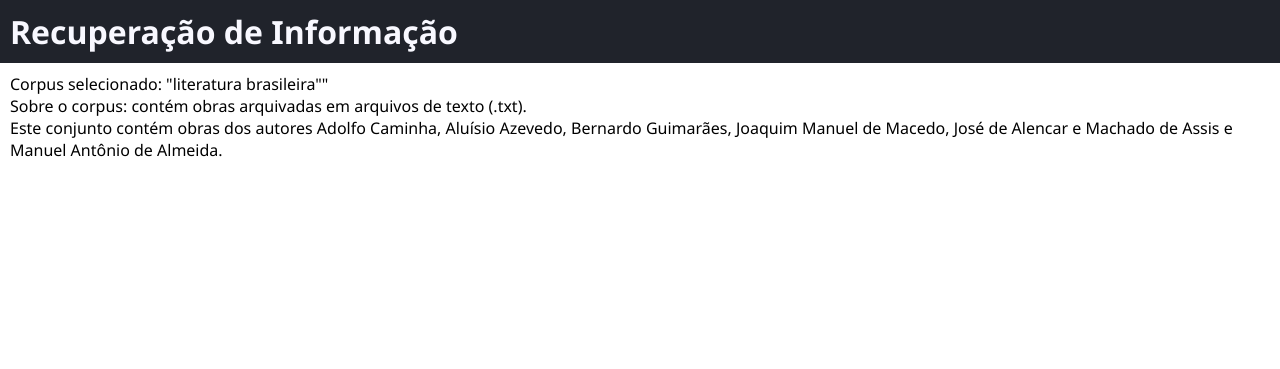
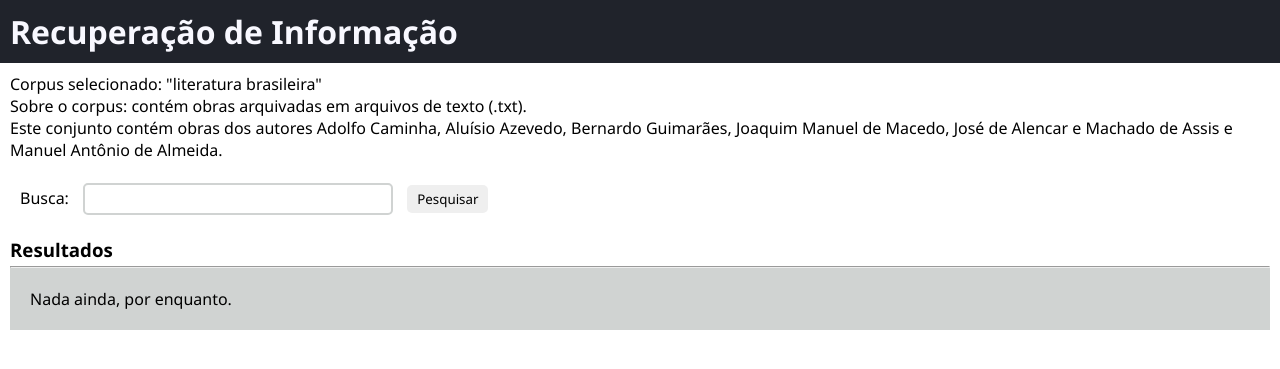
Before and after one commit to JVSC/Recuperacao-de-Informacao, a Flask app: page / in a window 1280 px wide. Shown: the top 369 px of the page. Run offline with Flask 2, Linux system fonts and the light colour scheme.

Commit message:
adiciona pesquisa booleana pelo template

```diff
--- a/app.py
+++ b/app.py
@@ -1,11 +1,18 @@
-from flask import Flask, render_template, jsonify
+from flask import Flask, render_template, jsonify, request, url_for
+from boolean_search import pesquisa_booleana
 import json
 
 app = Flask(__name__)
 
+corpus_info = open('./templates/corpus_info.json', 'r', encoding='utf8')
+data = json.load(corpus_info)
+
 @app.route('/')
 def index():
-    corpus_info = open('./templates/corpus_info.json', 'r', encoding='utf8')
-    data = json.load(corpus_info)
+    return render_template('index.html', info=data)
 
-    return render_template('index.html', info=data)
+@app.route('/', methods=['POST'])
+def pesquisa():
+    query = request.form['pesquisa_booleana']
+    results = pesquisa_booleana(query)
+    return render_template('index.html', info=data, list=results)
--- a/static/css/index.css
+++ b/static/css/index.css
@@ -6,12 +6,37 @@
 }
 
 :root {
-  --color-black: #1B1E25;
-  --color-black-soft: #20232B;
+  --color-black: #1b1e25;
+  --color-black-soft: #20232b;
   --color-white: #f8f8ff;
   --color-grey: #d0d3d2;
   --color-gold: #fac461;
   --color-red: #dc3c2e;
+}
+
+form > label {
+  margin-right: 10px;
+}
+
+input,
+button {
+  padding-left: 10px;
+  padding-right: 10px;
+  padding-top: 5px;
+  padding-bottom: 5px;
+  border: none;
+  border-radius: 5px;
+}
+
+input:focus,
+button:focus {
+  border: solid 2px var(--color-red);
+  border-radius: 5px;
+  outline: none;
+}
+
+h3 {
+  margin-bottom: 0.25rem;
 }
 
 .banner {
@@ -23,3 +48,32 @@
 .content {
   padding: 10px;
 }
+
+.info {
+  margin-bottom: 0.75rem;
+}
+
+.query {
+  padding: 10px;
+  margin-bottom: 0.75rem;
+}
+
+.query__label {
+  margin-right: 10px;
+}
+
+.query__input {
+  border: solid 2px var(--color-grey);
+  margin-right: 10px;
+  width: 25%;
+}
+
+.results {
+  padding: 20px;
+  background: var(--color-grey);
+}
+
+hr.rounded {
+  border-top: 10px solid #bbb;
+  border-radius: 5px;
+}
--- a/templates/index.html
+++ b/templates/index.html
@@ -12,9 +12,28 @@
 <body>
     <h1 class="banner"> Recuperação de Informação </h1>
     <div class="content">
-        <p> Corpus selecionado: "{{ info.nome }}"" </p>
-        <p> Sobre o corpus: {% autoescape false %} {{ info.detalhes }} {% endautoescape %} </p>
+        <div class="info">
+            <p> Corpus selecionado: "{{ info.nome }}" </p>
+            <p> Sobre o corpus: {% autoescape false %} {{ info.detalhes }} {% endautoescape %} </p>
+        </div>
+        <div class="query">
+            <form action="{{ url_for('pesquisa') }}" method="POST" enctype="multipart/form-data">
+                <label class="query__label">Busca: </label>
+                <input class="query__input" type="text" name="pesquisa_booleana" />
+                <button type="submit">Pesquisar</button>
+            </form>
+        </div>
+        <h3>Resultados</h3>
+        <hr />
+        <div class="results">
+            {% for item in list %}
+            <p>{{item}}</p>
+            {% else %}
+            <p>Nada ainda, por enquanto.</p>
+            {% endfor %}
+        </div>
     </div>
+
 </body>
 
 </html>
```
Also changed, not shown: boolean_search.py (+18 -12 lines).
